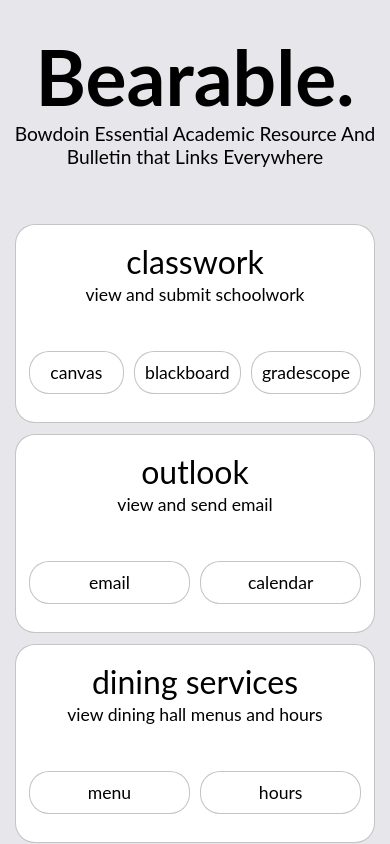
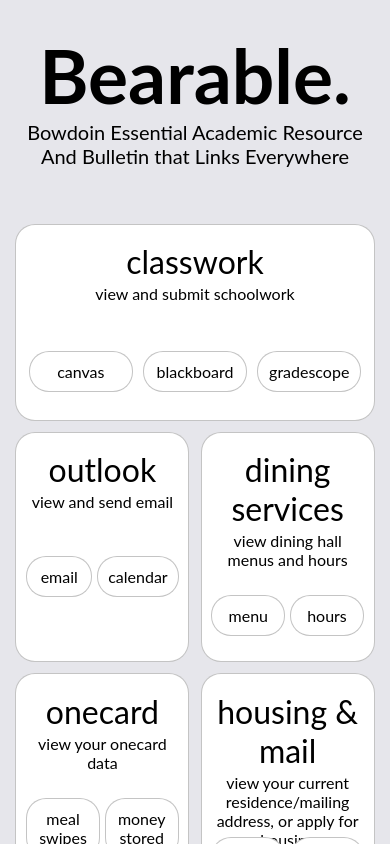
Before and after one commit to FoxSylv1/bearable, a React (Create React App) app: page / in a window 390 px wide. Shown: the top 844 px of the page. Built offline with nearby package versions, Linux system fonts and the light colour scheme.

Commit message:
Fix font sizes (hopefully).

```diff
--- a/src/components/Entry.scss
+++ b/src/components/Entry.scss
@@ -1,6 +1,5 @@
 .entry {
     padding: 2%;
-    min-width: unquote("min(100%, 310px)");
 }
 
 .entry-title {
--- a/src/index.scss
+++ b/src/index.scss
@@ -13,7 +13,7 @@
 
     text-align: center;
     font-family: "Lato", sans-serif;
-    font-size: 1.2rem;
+    font-size: 18px;
 }
 
 a {
@@ -44,25 +44,25 @@
 
 
 h1 {
-    font-size: 4.8rem;
+    font-size: 75px;
 }
 h2 {
-    font-size: 1.5rem;
+    font-size: 24px;
     font-weight: normal;
 }
 h3 {
-    font-size: 2.4rem;
+    font-size: 40px;
     font-weight: normal;
 }
 
-@media (max-width: 450px) {
+@media (max-width: 600px) {
     h2 {
-        font-size: 1.2rem;
+        font-size: 20px;
     }
     h3 {
-        font-size: 2rem;
+        font-size: 32px;
     }
     body {
-        font-size: 1.1rem;
+        font-size: 16px;
     }
 }
```
